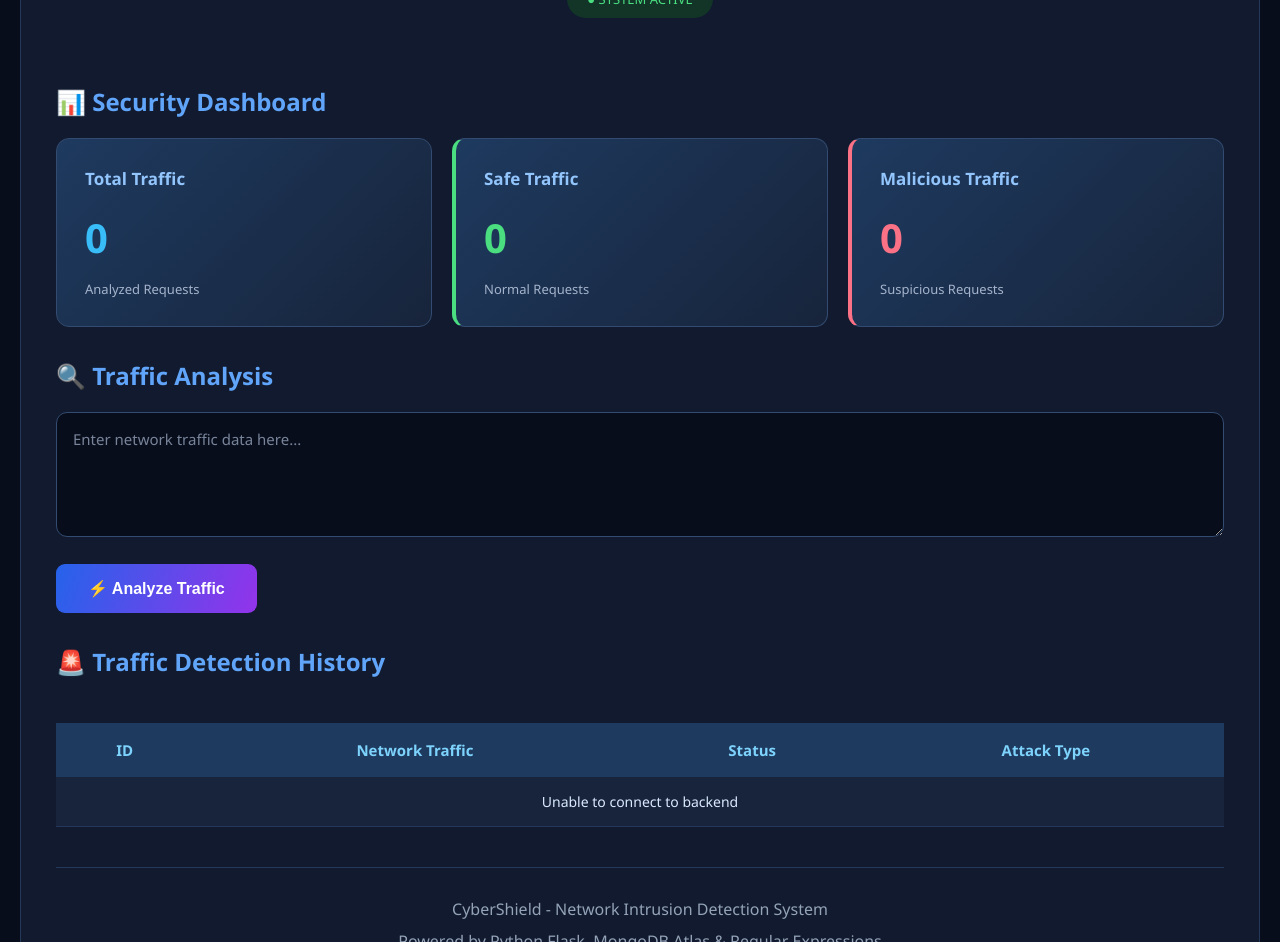
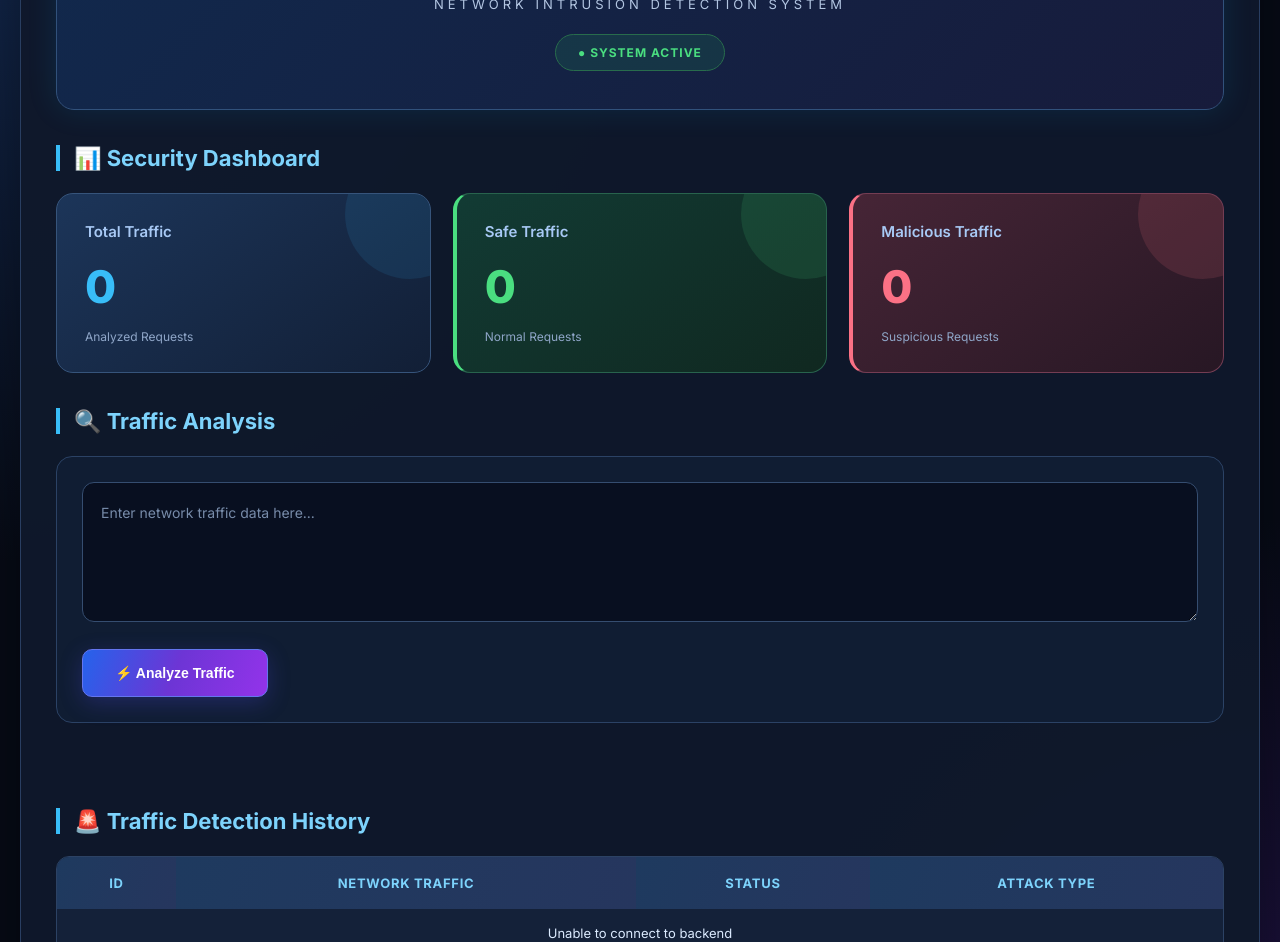
Before and after one commit to PRAGATH2006/NETWORK-DETECTION, a plain HTML site: page templates/index.html in a window 1280 px wide. Shown: the part 177-1119 px from the top of the page. Drawn offline with Linux system fonts and the light colour scheme; no server answers.

Commit message:
Update style.css

```diff
--- a/static/style.css
+++ b/static/style.css
@@ -1,3 +1,5 @@
+
+@import url('https://fonts.googleapis.com/css2?family=Inter:wght@400;500;600;700;800&display=swap');
 
 * {
     margin: 0;
@@ -6,60 +8,76 @@
 }
 
 body {
-    font-family: 'Segoe UI', Arial, sans-serif;
-    background: #080d1b;
-    color: white;
-    padding: 0 20px;
+    font-family: 'Inter', 'Segoe UI', Arial, sans-serif;
+    background:
+        radial-gradient(ellipse at top left, #142c55 0%, transparent 38%),
+        radial-gradient(ellipse at bottom right, #24134b 0%, transparent 35%),
+        #070b16;
+    color: #eaf2ff;
     min-height: 100vh;
+    padding: 30px 20px;
 }
 
 .container {
     max-width: 1300px;
     margin: auto;
     min-height: 100vh;
-    background: #111a2e;
+    background: rgba(15, 24, 43, 0.96);
     padding: 35px;
-    border-left: 1px solid #263859;
-    border-right: 1px solid #263859;
+    border: 1px solid #293e61;
+    border-radius: 22px;
+    box-shadow: 0 20px 70px rgba(0, 0, 0, 0.4);
 }
 
 /* HEADER */
 
 header {
     text-align: center;
-    padding: 12px 20px 35px;
-    margin-bottom: 25px;
+    padding: 38px 20px;
+    margin-bottom: 35px;
+    background: linear-gradient(135deg, #11294d, #171b3b);
+    border: 1px solid #31517b;
+    border-radius: 18px;
+    box-shadow: 0 0 30px #0ea5e922;
 }
 
 header h1 {
     color: #38bdf8;
-    font-size: 44px;
+    font-size: 46px;
     font-weight: 800;
+    letter-spacing: 1px;
     margin-bottom: 12px;
+    text-shadow: 0 0 25px #0ea5e966;
 }
 
 header p {
-    color: #a5b4cc;
+    color: #b3c6e2;
+    font-size: 13px;
     letter-spacing: 4px;
-    font-size: 15px;
-    margin-bottom: 18px;
+    margin-bottom: 22px;
 }
 
 .security-status {
     display: inline-block;
     color: #4ade80;
-    background: #123528;
-    padding: 10px 20px;
-    border-radius: 25px;
-    font-size: 13px;
+    background: rgba(34, 197, 94, 0.12);
+    border: 1px solid #286c4c;
+    padding: 10px 22px;
+    border-radius: 30px;
+    font-size: 12px;
+    font-weight: 700;
+    letter-spacing: 1px;
 }
 
-/* SECTION HEADINGS */
+/* HEADINGS */
 
 h2 {
-    color: #60a5fa;
-    font-size: 24px;
-    margin: 32px 0 20px;
+    color: #7dd3fc;
+    font-size: 22px;
+    font-weight: 700;
+    margin: 35px 0 22px;
+    padding-left: 14px;
+    border-left: 4px solid #38bdf8;
 }
 
 /* DASHBOARD CARDS */
@@ -67,43 +85,62 @@ h2 {
 .stats-container {
     display: grid !important;
     grid-template-columns: repeat(3, minmax(0, 1fr)) !important;
-    gap: 20px;
+    gap: 22px;
     width: 100%;
 }
 
 .stat-card {
-    background: linear-gradient(135deg, #1e3a5f, #17243b);
+    position: relative;
+    overflow: hidden;
+    background: linear-gradient(145deg, #1c3559, #121f36);
     padding: 28px;
-    border-radius: 13px;
-    border: 1px solid #334b70;
-    min-height: 175px;
-    transition: 0.3s;
-    width: 100%;
+    border-radius: 17px;
+    border: 1px solid #36547b;
+    min-height: 180px;
+    transition: all 0.3s ease;
+}
+
+.stat-card::after {
+    content: "";
+    position: absolute;
+    width: 130px;
+    height: 130px;
+    right: -45px;
+    top: -45px;
+    border-radius: 50%;
+    background: rgba(56, 189, 248, 0.10);
 }
 
 .stat-card:hover {
-    transform: translateY(-5px);
-    box-shadow: 0 5px 20px #2563eb44;
+    transform: translateY(-7px);
+    border-color: #38bdf8;
+    box-shadow: 0 12px 30px #0ea5e933;
 }
 
 .stat-card h3 {
-    color: #93c5fd;
-    font-size: 17px;
-    margin-bottom: 20px;
+    color: #a8c9f5;
+    font-size: 15px;
+    font-weight: 600;
+    margin-bottom: 18px;
 }
 
 .stat-card h1 {
-    font-size: 40px;
+    color: #38bdf8;
+    font-size: 45px;
+    font-weight: 800;
     margin: 15px 0;
-    color: #38bdf8;
 }
 
 .stat-card p {
-    color: #a5b4cc;
-    font-size: 13px;
+    color: #8fa6c8;
+    font-size: 12px;
 }
 
+/* SAFE CARD */
+
 .safe-card {
+    background: linear-gradient(145deg, #123b34, #102820);
+    border: 1px solid #28634d;
     border-left: 4px solid #4ade80;
 }
 
@@ -111,7 +148,20 @@ h2 {
     color: #4ade80;
 }
 
+.safe-card::after {
+    background: rgba(74, 222, 128, 0.12);
+}
+
+.safe-card:hover {
+    border-color: #4ade80;
+    box-shadow: 0 12px 30px #22c55e22;
+}
+
+/* MALICIOUS CARD */
+
 .danger-card {
+    background: linear-gradient(145deg, #462536, #271724);
+    border: 1px solid #743d53;
     border-left: 4px solid #fb7185;
 }
 
@@ -119,53 +169,74 @@ h2 {
     color: #fb7185;
 }
 
-/* TRAFFIC INPUT */
+.danger-card::after {
+    background: rgba(251, 113, 133, 0.13);
+}
+
+.danger-card:hover {
+    border-color: #fb7185;
+    box-shadow: 0 12px 30px #fb718522;
+}
+
+/* INPUT AREA */
 
 form {
     margin-top: 20px;
+    padding: 25px;
+    background: #101d33;
+    border: 1px solid #2b4265;
+    border-radius: 16px;
 }
 
 textarea {
     width: 100%;
-    height: 125px;
-    padding: 16px;
-    background: #080d1b;
-    color: white;
-    border: 1px solid #334b70;
-    border-radius: 11px;
-    font-size: 15px;
+    height: 140px;
+    padding: 18px;
+    background: #080f20;
+    color: #e2eaff;
+    border: 1px solid #354d70;
+    border-radius: 12px;
+    font-family: 'Inter', sans-serif;
+    font-size: 14px;
+    line-height: 1.7;
     outline: none;
     resize: vertical;
-    font-family: 'Segoe UI', Arial, sans-serif;
+    margin-bottom: 5px;
 }
 
 textarea::placeholder {
-    color: #77849a;
+    color: #778ba9;
 }
 
 textarea:focus {
     border-color: #38bdf8;
-    box-shadow: 0 0 12px #0ea5e955;
+    box-shadow: 0 0 0 3px #38bdf822, 0 0 18px #0ea5e922;
 }
 
-/* BUTTON */
+/* ANALYZE BUTTON */
 
 button {
-    background: linear-gradient(110deg, #2563eb, #9333ea);
+    background: linear-gradient(110deg, #2563eb, #6d35d5, #9333ea);
     color: white;
     padding: 15px 32px;
-    border: none;
-    border-radius: 9px;
-    font-size: 16px;
-    font-weight: bold;
+    border: 1px solid #6475ef;
+    border-radius: 10px;
+    font-size: 14px;
+    font-weight: 700;
     cursor: pointer;
-    margin-top: 22px;
-    transition: 0.3s;
+    margin-top: 18px;
+    transition: all 0.3s ease;
+    box-shadow: 0 6px 22px #4f46e544;
 }
 
 button:hover {
     transform: translateY(-3px);
-    box-shadow: 0 5px 20px #2563eb77;
+    box-shadow: 0 10px 30px #6d35d566;
+    filter: brightness(1.12);
+}
+
+button:active {
+    transform: scale(0.98);
 }
 
 /* RESULT */
@@ -173,8 +244,7 @@ button:hover {
 #result {
     margin-top: 20px;
     padding: 15px;
-    border-radius: 8px;
-    display: none;
+    border-radius: 10px;
     line-height: 1.6;
 }
 
@@ -182,89 +252,117 @@ button:hover {
     display: block !important;
     background: #123528;
     color: #4ade80;
+    border: 1px solid #286c4c;
 }
 
 .result-danger {
     display: block !important;
     background: #451e2b;
     color: #fb7185;
+    border: 1px solid #78384d;
 }
 
-/* TRAFFIC TABLE */
+/* TABLE */
 
 .table-container {
     width: 100%;
     overflow-x: auto;
-    margin-top: 25px;
+    margin-top: 20px;
+    border: 1px solid #2c4264;
+    border-radius: 13px;
 }
 
 table {
     width: 100%;
-    margin-top: 20px;
     border-collapse: collapse;
+    min-width: 600px;
 }
 
 th {
-    background: #1e3a5f;
+    background: linear-gradient(110deg, #1e3a5f, #26365e);
     color: #7dd3fc;
-    padding: 17px 14px;
-    font-size: 15px;
-    font-weight: bold;
+    padding: 18px 14px;
+    font-size: 13px;
+    font-weight: 700;
     text-align: center;
+    text-transform: uppercase;
+    letter-spacing: 0.7px;
 }
 
 td {
-    background: #17243b;
+    background: #142139;
     color: #dbeafe;
-    padding: 15px 14px;
-    border-bottom: 1px solid #263859;
+    padding: 16px 14px;
+    border-bottom: 1px solid #293e5e;
     text-align: center;
-    font-size: 14px;
+    font-size: 13px;
     word-break: break-word;
 }
 
 tr:hover td {
-    background: #203451;
+    background: #203653;
 }
 
 .safe {
     color: #4ade80;
-    font-weight: bold;
+    font-weight: 700;
 }
 
 .malicious {
     color: #fb7185;
-    font-weight: bold;
+    font-weight: 700;
 }
 
 /* FOOTER */
 
 footer {
     text-align: center;
-    margin-top: 40px;
+    margin-top: 45px;
     padding: 25px 15px;
-    border-top: 1px solid #263859;
-    color: #94a3b8;
-    line-height: 2;
+    border-top: 1px solid #2b4265;
+    color: #8da3c2;
+    font-size: 12px;
+    line-height: 2.2;
+}
+
+/* SCROLLBAR */
+
+::-webkit-scrollbar {
+    width: 8px;
+    height: 8px;
+}
+
+::-webkit-scrollbar-track {
+    background: #080d1b;
+}
+
+::-webkit-scrollbar-thumb {
+    background: #34527b;
+    border-radius: 10px;
 }
 
 /* RESPONSIVE */
 
 @media (max-width: 768px) {
     body {
-        padding: 0;
+        padding: 10px;
     }
 
     .container {
-        padding: 20px 15px;
+        padding: 18px;
+        border-radius: 15px;
+    }
+
+    header {
+        padding: 28px 12px;
     }
 
     header h1 {
-        font-size: 32px;
+        font-size: 33px;
     }
 
     header p {
-        font-size: 11px;
+        font-size: 10px;
         letter-spacing: 2px;
     }
 
@@ -277,7 +375,11 @@ footer {
     }
 
     h2 {
-        font-size: 20px;
+        font-size: 19px;
+    }
+
+    form {
+        padding: 16px;
     }
 
     button {
```
